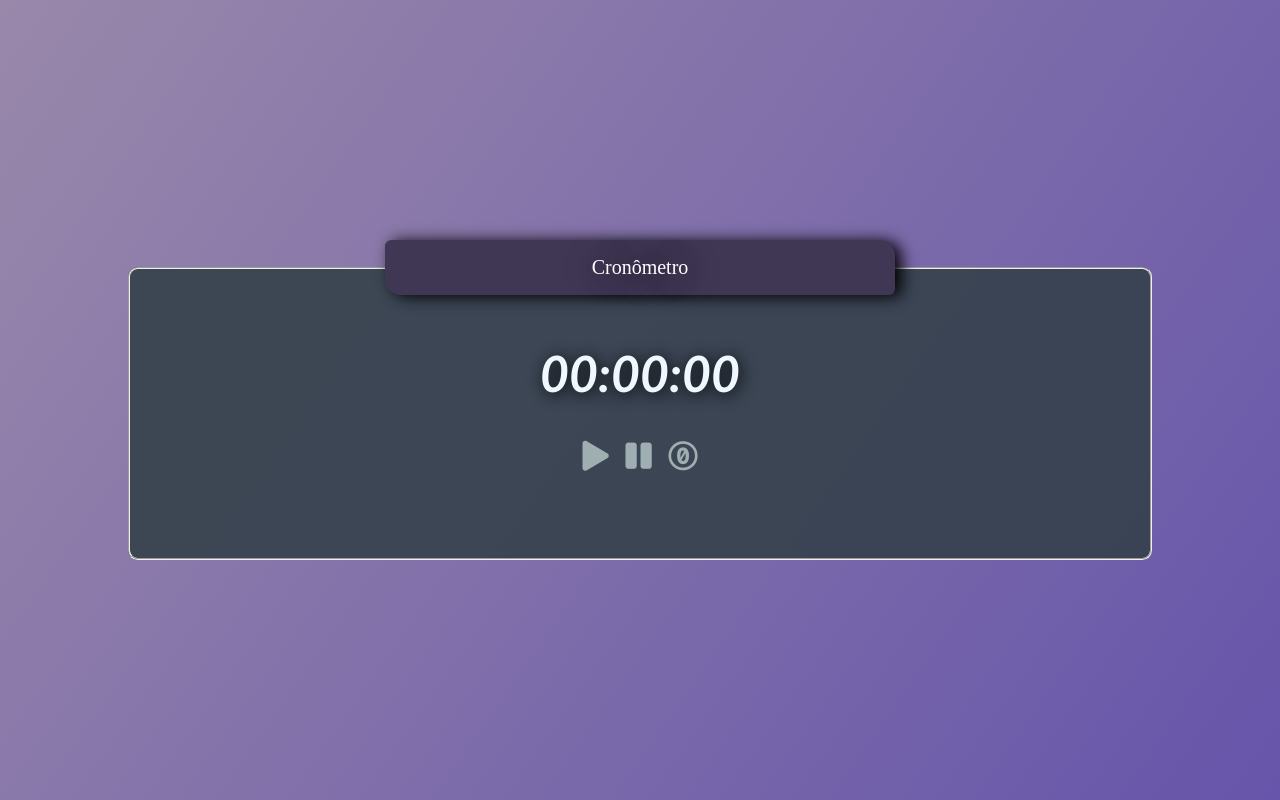
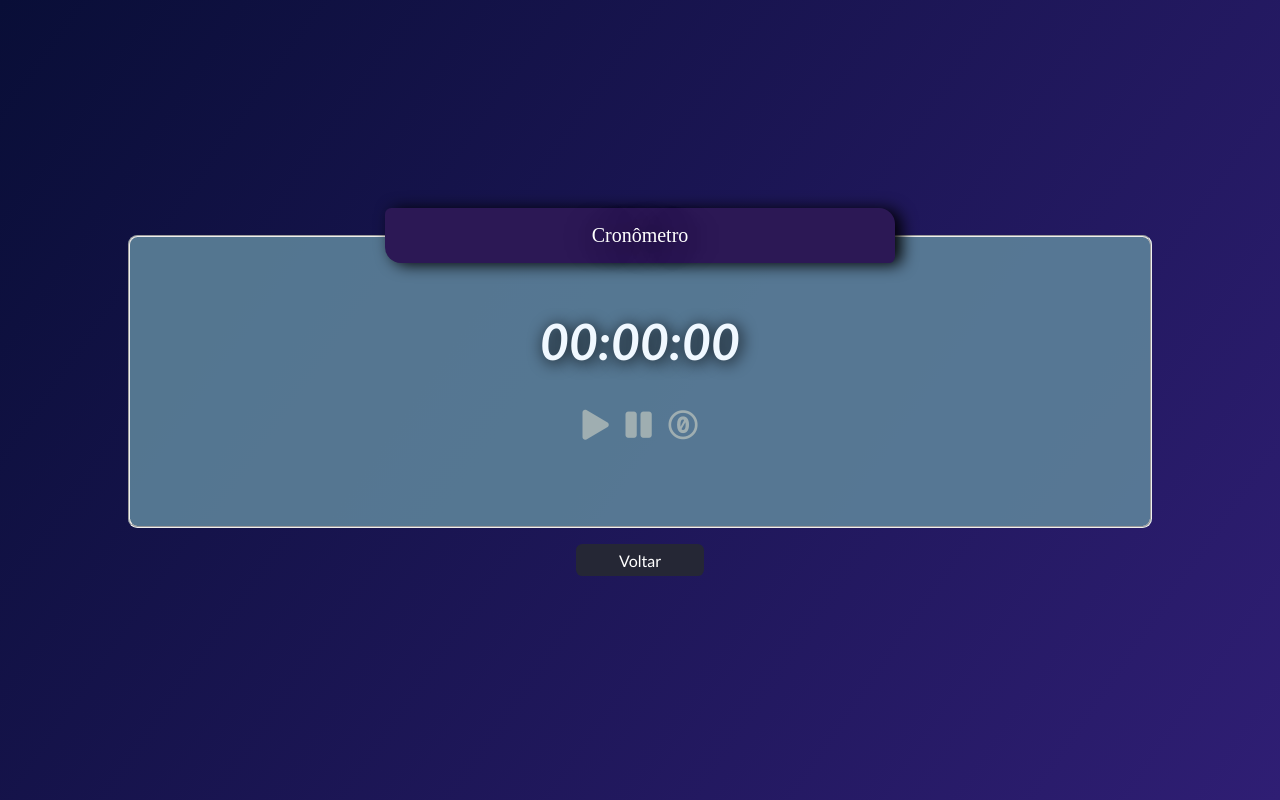
Before and after one commit to Alexandre192001/Cronometro, a plain HTML site: page index.html in a window 1280 px wide. Drawn offline with Linux system fonts and the light colour scheme.

Commit message:
Adiconando botao de voltar na pagina

```diff
--- a/index.css
+++ b/index.css
@@ -8,7 +8,7 @@
 .container-cronometro{
   width: 100%;
   height: 100vh;
-  background-image: linear-gradient(125deg,#98a,#65a);
+  background-image: linear-gradient(125deg,rgb(9, 14, 55),rgb(47, 30, 116));
   display: flex;
   flex-direction: column;
   justify-content: center;
@@ -19,7 +19,7 @@
   font-family: "Black Han Sans";
   color: rgb(255, 255, 255);
   text-shadow: 2px 2px 2rem #000;
-  background-color: rgb(64, 55, 84);
+  background-color: rgb(44, 24, 85);
   border-radius: .4rem 1rem;
   box-shadow: .4rem .1rem 1rem #000;
   padding: 1rem 1rem;
@@ -30,7 +30,7 @@
   width: 80%;
   height: 20rem;
   position: relative;
-  background-color: rgba(51, 64, 72, 0.879);
+  background-color: rgba(94, 132, 155, 0.879);
   border-radius: .6rem;
   text-align: center;
 }
@@ -72,3 +72,21 @@
   transform: scale(1.4);
   text-shadow: 1px 1px 1rem #000;
 }
+
+.btn_voltar_port{
+  display: block;
+  border: none;
+  background-color: rgb(37, 39, 53);
+  width: 10%;
+  text-align: center;
+  font-family:'Trebuchet MS', 'Lucida Sans Unicode', 'Lucida Grande', 'Lucida Sans', Arial, sans-serif;
+  padding: .4rem .4rem;
+  border-radius: .4rem;
+  color: #fff;
+  transition: all .4s;
+  margin: 1rem 0;
+  text-decoration: none;
+}
+.btn_voltar_port:hover{
+  transform: scale(1.1);
+}
--- a/index.html
+++ b/index.html
@@ -29,6 +29,7 @@
         </div>
       </fieldset>
 
+      <a class="btn_voltar_port" href="https://alexandre192001.github.io/portfolio/">Voltar</a>
     </section>
 
 </body>
```
